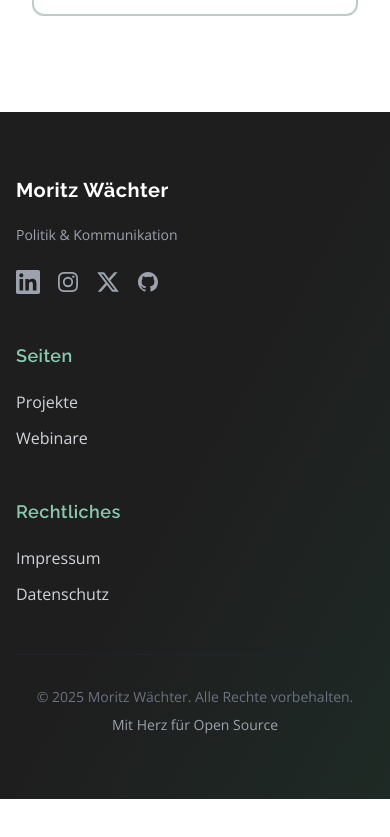
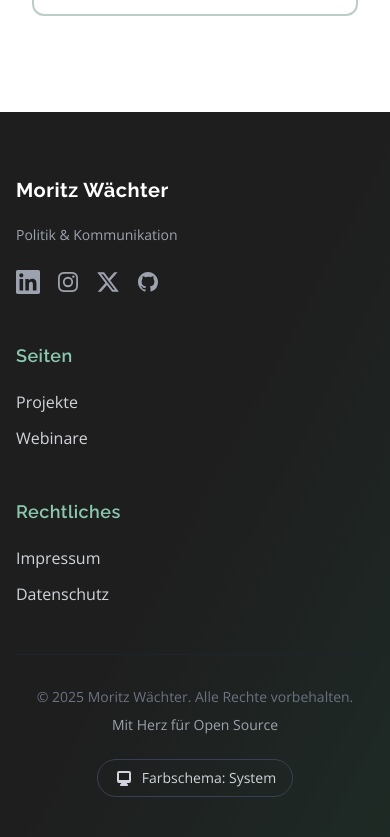
Before and after one commit to Movm/moritz-waechter-de, a React (Vite) app: page / in a window 390 px wide. Shown: the part 3163-4000 px from the top of the page. Before the commit the page ends 3962 px from the top, so only its background shows below. Built offline with nearby package versions, Linux system fonts and the light colour scheme; no server answers.

Commit message:
Use system theme by default

```diff
--- a/index.html
+++ b/index.html
@@ -41,6 +41,23 @@
     <!-- Mobile & Browser Enhancement -->
     <meta name="theme-color" content="#316049" media="(prefers-color-scheme: light)" />
     <meta name="theme-color" content="#1a1a1a" media="(prefers-color-scheme: dark)" />
+    <script>
+      (() => {
+        try {
+          const preference = localStorage.getItem('theme-preference');
+          const systemDark = window.matchMedia('(prefers-color-scheme: dark)').matches;
+          const isDark = preference === 'dark' || (preference !== 'light' && systemDark);
+          const resolvedTheme = isDark ? 'dark' : 'light';
+          const root = document.documentElement;
+
+          root.classList.toggle('dark', isDark);
+          root.dataset.theme = resolvedTheme;
+          root.style.colorScheme = resolvedTheme;
+        } catch {
+          // Keep the light CSS default if storage or matchMedia is unavailable.
+        }
+      })();
+    </script>
     <meta name="apple-mobile-web-app-capable" content="yes" />
     <meta name="apple-mobile-web-app-status-bar-style" content="black-translucent" />
     <meta name="apple-mobile-web-app-title" content="Moritz Wächter" />
--- a/src/components/Footer.tsx
+++ b/src/components/Footer.tsx
@@ -1,8 +1,15 @@
 import React from 'react';
 import { Link } from 'react-router-dom';
+import { HiDesktopComputer, HiMoon, HiSun } from 'react-icons/hi';
+import { useTheme } from '@/contexts/ThemeContext';
 
 export const Footer: React.FC = () => {
+  const { preference, cycleTheme } = useTheme();
   const currentYear = new Date().getFullYear();
+  const themeLabel = preference === 'system' ? 'System' : preference === 'light' ? 'Hell' : 'Dunkel';
+  const nextThemeLabel = preference === 'system' ? 'Hell' : preference === 'light' ? 'Dunkel' : 'System';
+  const themeControlLabel = `Farbschema: ${themeLabel}. Wechseln zu ${nextThemeLabel}.`;
+  const themeIconClassName = 'w-5 h-5';
 
   return (
     <footer className="bg-gradient-to-br from-dark-darker via-dark-darker to-secondary-900 text-gray-300 mt-auto">
@@ -128,6 +135,24 @@ export const Footer: React.FC = () => {
           <p className="text-sm text-center text-gray-400 mt-2">
             Mit Herz für Open Source
           </p>
+          <div className="flex justify-center mt-6">
+            <button
+              type="button"
+              onClick={cycleTheme}
+              className="inline-flex items-center gap-2 rounded-full border border-gray-700 px-4 py-2 text-sm text-gray-300 transition-all duration-300 hover:border-primary-400 hover:text-primary-300 focus-visible:outline-none focus-visible:ring-2 focus-visible:ring-primary-400 focus-visible:ring-offset-2 focus-visible:ring-offset-dark-darker"
+              aria-label={themeControlLabel}
+              title={themeControlLabel}
+            >
+              {preference === 'system' ? (
+                <HiDesktopComputer className={themeIconClassName} aria-hidden="true" />
+              ) : preference === 'light' ? (
+                <HiSun className={themeIconClassName} aria-hidden="true" />
+              ) : (
+                <HiMoon className={themeIconClassName} aria-hidden="true" />
+              )}
+              <span>Farbschema: {themeLabel}</span>
+            </button>
+          </div>
         </div>
       </div>
     </footer>
--- a/src/components/Header.tsx
+++ b/src/components/Header.tsx
@@ -1,11 +1,9 @@
 import React, { useState } from 'react';
 import { Link } from 'react-router-dom';
-import { HiMoon, HiSun, HiMenu, HiX } from 'react-icons/hi';
+import { HiMenu, HiX } from 'react-icons/hi';
 import { motion, AnimatePresence } from 'framer-motion';
-import { useTheme } from '@/contexts/ThemeContext';
 
 export const Header: React.FC = () => {
-  const { theme, toggleTheme } = useTheme();
   const [isMenuOpen, setIsMenuOpen] = useState(false);
 
   const toggleMenu = () => setIsMenuOpen(!isMenuOpen);
@@ -70,18 +68,6 @@ export const Header: React.FC = () => {
               </Link>
             </div>
 
-            {/* Desktop Theme Toggle */}
-            <button
-              onClick={toggleTheme}
-              className="hidden md:block hover:scale-110 active:scale-95 transition-transform duration-200 ease-in-out p-1"
-              aria-label="Toggle dark mode"
-            >
-              {theme === 'dark' ? (
-                <HiSun className="w-5 h-5 xl:w-6 xl:h-6 2xl:w-7 2xl:h-7 text-primary-500 dark:text-primary-400 hover:text-primary-600 dark:hover:text-primary-300 transition-colors duration-200" />
-              ) : (
-                <HiMoon className="w-5 h-5 xl:w-6 xl:h-6 2xl:w-7 2xl:h-7 text-primary-600 dark:text-primary-400 hover:text-primary-700 dark:hover:text-primary-300 transition-colors duration-200" />
-              )}
-            </button>
           </div>
 
           {/* Mobile Hamburger/Close Button */}
@@ -165,18 +151,6 @@ export const Header: React.FC = () => {
                     Webinare
                   </Link>
 
-                  {/* Mobile Theme Toggle */}
-                  <button
-                    onClick={toggleTheme}
-                    className="py-2 hover:scale-110 active:scale-95 transition-transform duration-200 ease-in-out"
-                    aria-label="Toggle dark mode"
-                  >
-                    {theme === 'dark' ? (
-                      <HiSun className="w-5 h-5 xl:w-6 xl:h-6 2xl:w-7 2xl:h-7 text-primary-500 dark:text-primary-400 hover:text-primary-600 dark:hover:text-primary-300 transition-colors duration-200" />
-                    ) : (
-                      <HiMoon className="w-5 h-5 xl:w-6 xl:h-6 2xl:w-7 2xl:h-7 text-primary-600 dark:text-primary-400 hover:text-primary-700 dark:hover:text-primary-300 transition-colors duration-200" />
-                    )}
-                  </button>
                 </div>
               </div>
             </motion.div>
--- a/src/contexts/ThemeContext.tsx
+++ b/src/contexts/ThemeContext.tsx
@@ -1,46 +1,79 @@
-import React, { createContext, useContext, useEffect, useState } from 'react';
+import React, { createContext, useContext, useEffect, useLayoutEffect, useState } from 'react';
 
-type Theme = 'light' | 'dark';
+export type Theme = 'light' | 'dark';
+export type ThemePreference = 'system' | Theme;
+
+const THEME_STORAGE_KEY = 'theme-preference';
+const LEGACY_THEME_STORAGE_KEY = 'theme';
+
+const getSystemTheme = (): Theme =>
+  window.matchMedia('(prefers-color-scheme: dark)').matches ? 'dark' : 'light';
+
+const getStoredPreference = (): ThemePreference => {
+  const stored = localStorage.getItem(THEME_STORAGE_KEY);
+
+  if (stored === 'light' || stored === 'dark') {
+    return stored;
+  }
+
+  return 'system';
+};
 
 interface ThemeContextType {
   theme: Theme;
-  toggleTheme: () => void;
+  preference: ThemePreference;
+  cycleTheme: () => void;
 }
 
 const ThemeContext = createContext<ThemeContextType | undefined>(undefined);
 
 export const ThemeProvider: React.FC<{ children: React.ReactNode }> = ({ children }) => {
-  const [theme, setTheme] = useState<Theme>(() => {
-    // Check localStorage first
-    const stored = localStorage.getItem('theme') as Theme | null;
-    if (stored) return stored;
-
-    // Check system preference
-    if (window.matchMedia('(prefers-color-scheme: dark)').matches) {
-      return 'dark';
-    }
-
-    return 'light';
-  });
+  const [preference, setPreference] = useState<ThemePreference>(getStoredPreference);
+  const [systemTheme, setSystemTheme] = useState<Theme>(getSystemTheme);
+  const theme = preference === 'system' ? systemTheme : preference;
 
   useEffect(() => {
+    const mediaQuery = window.matchMedia('(prefers-color-scheme: dark)');
+    const handleSystemThemeChange = (event: MediaQueryListEvent) => {
+      setSystemTheme(event.matches ? 'dark' : 'light');
+    };
+
+    mediaQuery.addEventListener('change', handleSystemThemeChange);
+    return () => mediaQuery.removeEventListener('change', handleSystemThemeChange);
+  }, []);
+
+  useLayoutEffect(() => {
     const root = document.documentElement;
+    const isDark = theme === 'dark';
 
-    if (theme === 'dark') {
-      root.classList.add('dark');
-    } else {
-      root.classList.remove('dark');
-    }
-
-    localStorage.setItem('theme', theme);
+    root.classList.toggle('dark', isDark);
+    root.dataset.theme = theme;
+    root.style.colorScheme = theme;
   }, [theme]);
 
-  const toggleTheme = () => {
-    setTheme(prev => prev === 'light' ? 'dark' : 'light');
+  useEffect(() => {
+    // The previous implementation stored the resolved theme even when it came
+    // from the operating system. Ignore that legacy value so everyone starts
+    // with the new system default once.
+    localStorage.removeItem(LEGACY_THEME_STORAGE_KEY);
+
+    if (preference === 'system') {
+      localStorage.removeItem(THEME_STORAGE_KEY);
+    } else {
+      localStorage.setItem(THEME_STORAGE_KEY, preference);
+    }
+  }, [preference]);
+
+  const cycleTheme = () => {
+    setPreference(current => {
+      if (current === 'system') return 'light';
+      if (current === 'light') return 'dark';
+      return 'system';
+    });
   };
 
   return (
-    <ThemeContext.Provider value={{ theme, toggleTheme }}>
+    <ThemeContext.Provider value={{ theme, preference, cycleTheme }}>
       {children}
     </ThemeContext.Provider>
   );
```
